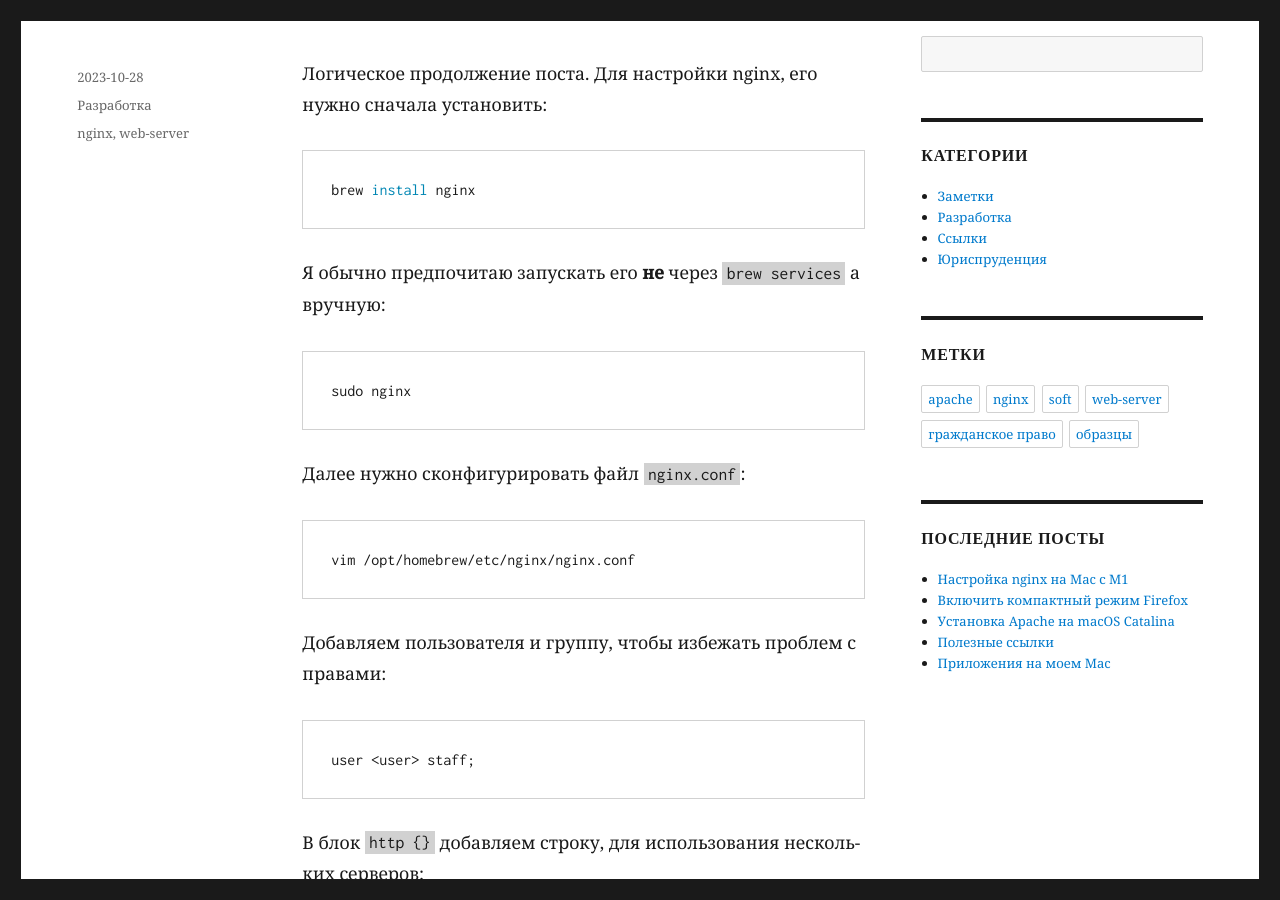
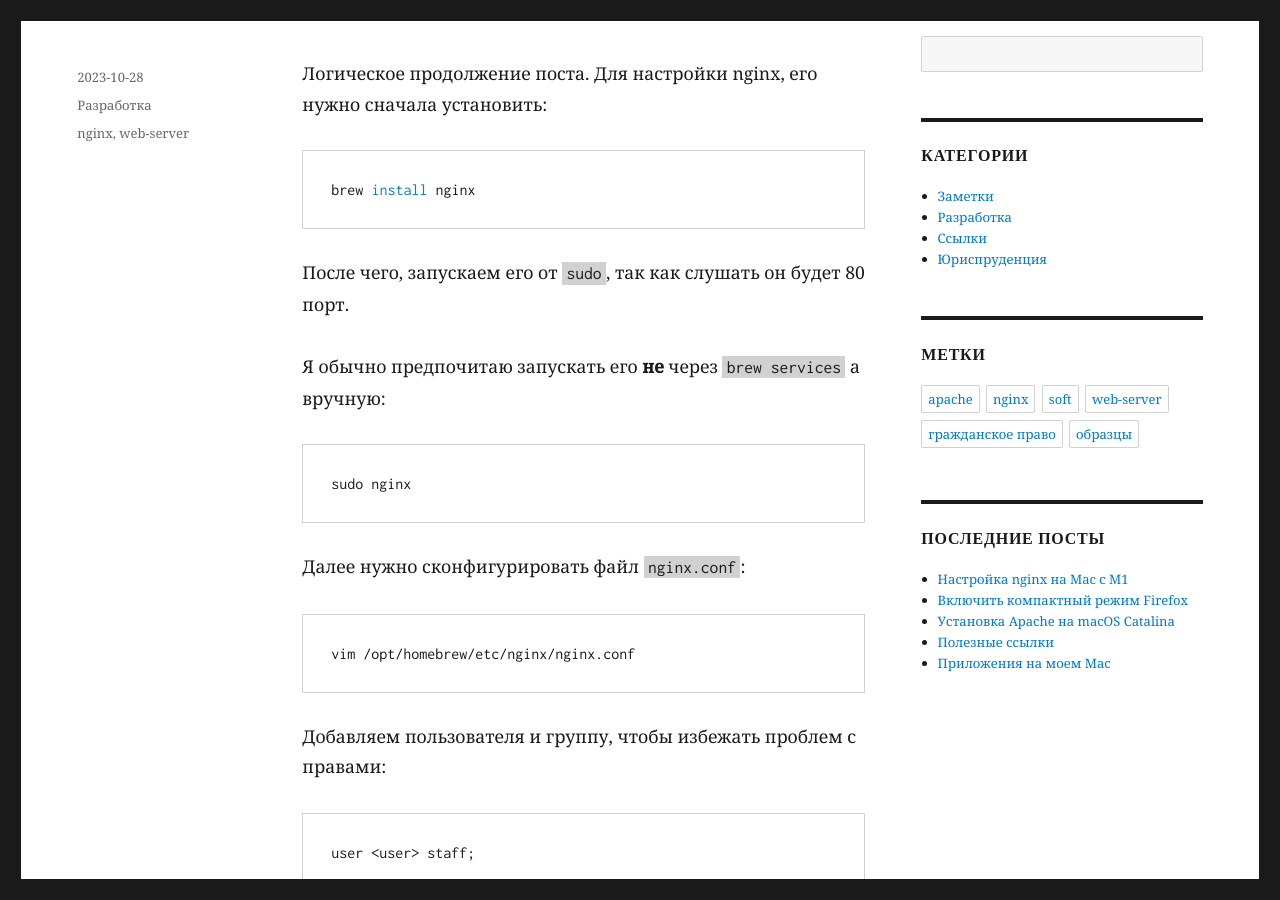
Before and after one commit to arzamaskov/arzamaskov.github.io, a Jekyll site: the page built from _posts/2023-11-11-config-nginx-on-mac-m1.md, in a window 1280 px wide and 900 px high, scrolled down 334 px. Built offline with Jekyll 4.4.1, drawn with Linux system fonts in a browser that asks for light colours; nearby versions of some CDN libraries; some web fonts are replaced; part of the change alters nothing that is shown; some of the changed text lies outside the part shown.

Commit message:
Add jekyll escape tags

````diff
--- a/_posts/2023-11-11-config-nginx-on-mac-m1.md
+++ b/_posts/2023-11-11-config-nginx-on-mac-m1.md
@@ -13,6 +13,8 @@ tag:
 ```shell
 brew install nginx
 ```
+После чего, запускаем его от `sudo`, так как слушать он будет 80 порт.
+<!--more-->
 
 Я обычно предпочитаю запускать его **не** через `brew services` а вручную:
 
@@ -113,7 +115,7 @@ server {
 }
 ```
 
-Где `{{host}}` и  `{{root}}` заменяются соответственно на имя виртульного хоста и путь к директории, например `test.local` и `/Users/user/sites/my-awesome-site/public`.
+Где плейсхолдеры {% raw %}`{{host}}`{% endraw %} и {% raw %}`{{root}}`{% endraw %} заменяются соответственно на имя виртульного хоста и путь к директории, например `test.local` и `/Users/user/sites/my-awesome-site/public`.
 
 После всех изменений нужно перезагрузить конфиги nginx:
 
````
